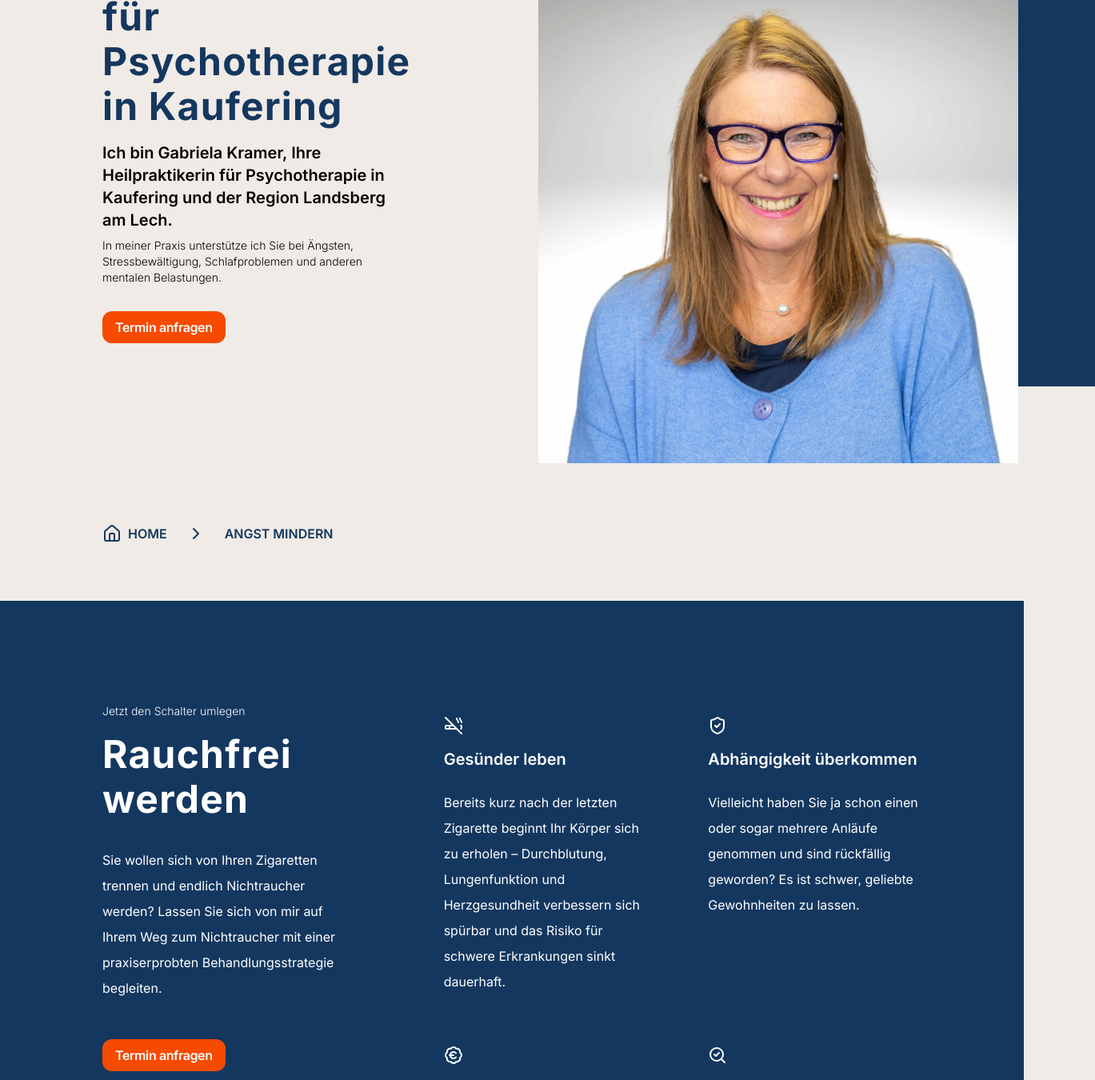
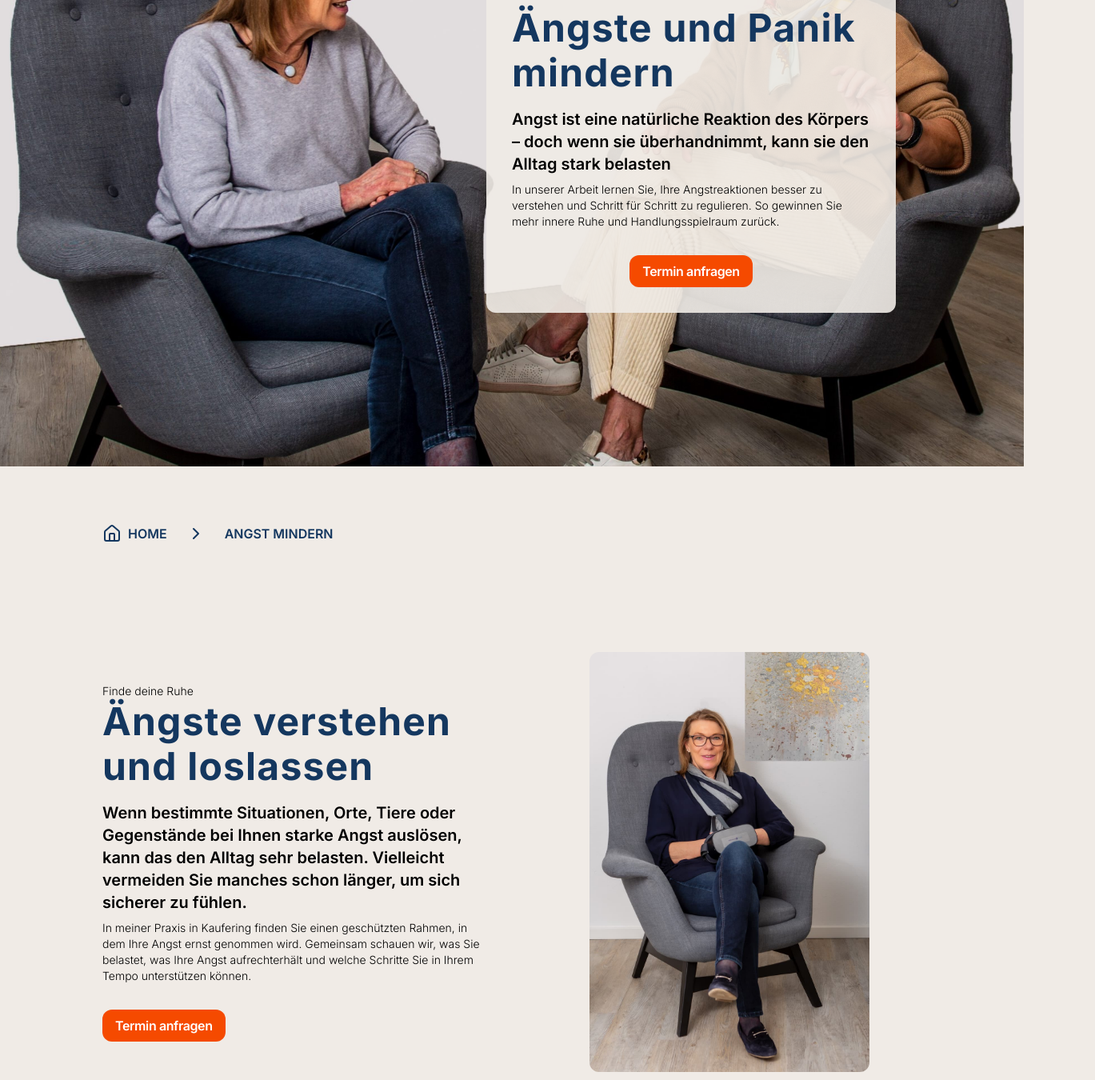
Before and after one commit to dscmari/gabriele-k, a Next.js app: page /angst-mindern in a window 1280 px wide. Shown: the part 420-1770 px from the top of the page at 80% size, 1369 px wide, since content can reach past the window. Built offline with nearby package versions, Linux system fonts and the light colour scheme.

Commit message:
implement first 3 sections of /angst-mindern

```diff
--- a/app/angst-mindern/page.tsx
+++ b/app/angst-mindern/page.tsx
@@ -1,16 +1,93 @@
-import React from "react";
-import Breadcrumbs from "../components/Breadcrumps";
+import Image from "next/image";
 import Hero from "../components/Hero";
 import Features from "../components/Features";
+import { anxiety } from "../data/FeaturesData";
 import Accordeon from "../components/Accordeon";
+import ContactBtn from "../components/buttons/ContactBtn";
 
 export default function page() {
+  const hero = {
+    title: "Ängste und Panik mindern",
+    subtitle:
+      "Angst ist eine natürliche Reaktion des Körpers – doch wenn sie überhandnimmt, kann sie den Alltag stark belasten",
+    intro:
+      "In unserer Arbeit lernen Sie, Ihre Angstreaktionen besser zu verstehen und Schritt für Schritt zu regulieren. So gewinnen Sie mehr innere Ruhe und Handlungsspielraum zurück.",
+    imgPathDesktop: "/images/portraits/vr_gk.jpg",
+  };
+  const { title, subtitle, intro, imgPathDesktop } = hero;
+
   return (
     <div>
       {" "}
-      <Hero imgPathDesktop="/images/portraits/gk_blue_vertikal.png" />
+      <Hero
+        imgPathDesktop={imgPathDesktop}
+        title={title}
+        subtitle={subtitle}
+        intro={intro}
+      />
+      <section className="lg:p-32 pt-12 flex flex-col gap-8 lg:flex-row lg:gap-16 lg:items-center">
+        <div className="px-4 lg:px-0 flex flex-col lg:flex-1">
+          <span className="font-light text-sm mx-auto lg:mx-0">
+            Finde deine Ruhe
+          </span>
+          <h1 className="text-center lg:text-start mb-8 lg:!text-3xl/12 xl:!text-5xl/14 !font-bold tracking-wide text-custom-blue">
+            Ängste verstehen und loslassen
+          </h1>
+          <h2>
+            Wenn bestimmte Situationen, Orte, Tiere oder Gegenstände bei Ihnen
+            starke Angst auslösen, kann das den Alltag sehr belasten. Vielleicht
+            vermeiden Sie manches schon länger, um sich sicherer zu fühlen.
+          </h2>
+          <p className="mb-8 font-light text-sm">
+            In meiner Praxis in Kaufering finden Sie einen geschützten Rahmen,
+            in dem Ihre Angst ernst genommen wird. Gemeinsam schauen wir, was
+            Sie belastet, was Ihre Angst aufrechterhält und welche Schritte Sie
+            in Ihrem Tempo unterstützen können.
+          </p>
+          <ContactBtn className="self-center lg:self-start" />
+        </div>
+        <div className="lg:flex-1 relative ">
+          <Image
+            src={"/images/portraits/sitting_front_gk_small.jpg"}
+            alt="Portraitfoto von Heilpraktikerin für Psychotherapie Gaby Kramer"
+            width={350}
+            height={525}
+            className="object-cover lg:rounded-xl mx-auto"
+          />
+        </div>
+      </section>
       <section className="bg-custom-blue text-white p-4 py-24 mt-16 md:p-16 lg:p-32 scroll-mt-24">
-        <Features />
+        <Features data={anxiety} />
+      </section>
+      <section className="lg:p-32 pt-12 flex flex-col gap-8 lg:flex-row lg:gap-16 lg:items-center">
+        <div className="lg:flex-1">
+          <Image
+            src={"/images/portraits/writing_gk.jpg"}
+            alt="Bild einer Sitzung, in der eine VR-Brille verwendet wird"
+            width={400}
+            height={400}
+            className="object-cover lg:rounded-xl mx-auto"
+          />
+        </div>
+        <div className="px-4 lg:px-0 flex flex-col lg:flex-1">
+          <span className="font-light text-sm mx-auto lg:mx-0">
+            Deine Angst hat einen Namen
+          </span>
+          <h1 className="text-center lg:text-start mb-8 lg:!text-3xl/12 xl:!text-5xl/14 !font-bold tracking-wide text-custom-blue">
+            Phobien verstehen und ernst nehmen
+          </h1>
+          <h2>
+            Phobien können den Alltag stark einschränken. Erfahren Sie, was
+            hinter den Ängsten steckt und was wir gemeinsam in meiner Praxis in Kaufering für Sie tun können
+          </h2>
+          <p className="mb-8 font-light text-sm">
+            In meiner Praxis in Kaufering finden Sie einen geschützten Rahmen,
+            in dem Ihre Angst ernst genommen wird. Gemeinsam schauen wir, was
+            Sie belastet, was Ihre Angst aufrechterhält und welche Schritte Sie
+            in Ihrem Tempo unterstützen können.
+          </p>
+          <ContactBtn className="self-center lg:self-start" />
+        </div>
       </section>
       <section className="py-24 lg:p-32">
         <div className="flex flex-col px-4 lg:px-0">
--- a/app/components/Features.tsx
+++ b/app/components/Features.tsx
@@ -1,41 +1,28 @@
 import { BadgeEuro, CigaretteOff, SearchCheck, ShieldCheck } from "lucide-react";
 import ContactBtn from "./buttons/ContactBtn";
 
+type Bullet = {
+  icon: React.ReactNode
+  header: string
+  text: string
+}
+
+type Data = {
+      headline: string,
+    subheader: string,
+    intro: string,
+    bullets: Bullet[]
+}
+
 type Props = {
   classname?: string;
+  data: Data
 };
 
-export default function Features({ classname }: Props) {
-  const smoke = {
-    headline: "Rauchfrei werden",
-    subheader: "Jetzt den Schalter umlegen",
-    intro:
-      "Sie wollen sich von Ihren Zigaretten trennen und endlich Nichtraucher werden? Lassen Sie sich von mir auf Ihrem Weg zum Nichtraucher mit einer praxiserprobten Behandlungsstrategie begleiten.",
-    bullets: [
-      {
-        icon: <CigaretteOff className="shrink-0" />,
-        header: "Gesünder leben",
-        text: "Bereits kurz nach der letzten Zigarette beginnt Ihr Körper sich zu erholen – Durchblutung, Lungenfunktion und Herzgesundheit verbessern sich spürbar und das Risiko für schwere Erkrankungen sinkt dauerhaft.",
-      },
-      {
-        icon: <ShieldCheck className="shrink-0" />,
-        header: "Abhängigkeit überkommen",
-        text: "Vielleicht haben Sie ja schon einen oder sogar mehrere Anläufe genommen und sind rückfällig geworden? Es ist schwer, geliebte Gewohnheiten zu lassen. ",
-      },
-      {
-        icon: <BadgeEuro className="shrink-0" />,
-        header: "Geld sparen",
-        text: "Ein Raucher gibt im Schnitt über 2.000€ pro Jahr für Zigaretten aus – Geld, das Sie künftig für schönere Dinge nutzen können.",
-      },
-      {
-        icon: <SearchCheck className="shrink-0" />,
-        header: "Vorbild sein",
-        text: "Nichtraucher zu werden schützt nicht nur Sie selbst, sondern auch Ihre Familie und Kinder vor den Folgen des Passivrauchens.",
-      },
-    ],
-  };
+export default function Features({ classname, data }: Props) {
 
-  const { headline, subheader, intro, bullets } = smoke;
+
+  const { headline, subheader, intro, bullets } = data;
 
   return (
     <div
--- a/app/components/Hero.tsx
+++ b/app/components/Hero.tsx
@@ -9,17 +9,19 @@ type Props = {
   className?: string;
   title?: React.ReactNode;
   subtitle?: string;
-  text?: string;
+  intro?: string;
   imgPathMobile?: string;
   imgPathDesktop?: string;
 };
 
-export default function ATF({
+export default function Hero({
   className,
+  title,
+  subtitle,
+  intro,
   imgPathMobile,
   imgPathDesktop,
 }: Props) {
-  const backgroundimage = imgPathDesktop;
   const pathname = usePathname();
 
   return (
@@ -69,23 +71,26 @@ export default function ATF({
         </div>
       )}
 
-      {pathname === "/" ? (
-        <div
-          className="hidden md:block h-screen relative bg-cover bg-center"
-          style={{ backgroundImage: `url(${backgroundimage})` }}
-        >
+      {true ? (
+        <div className="hidden md:block  h-screen relative">
+          <Image
+            src={imgPathDesktop!}
+            alt={
+              "Hintergrund Bild von Heilpraktikerin für Psychotherapie Gabriele Kramer im Gespräch"
+            }
+            fill
+            className="object-cover"
+            priority
+          />
           <div className="flex flex-col p-8 rounded-xl bg-custom-beige/90 max-w-4/5 xl:max-w-2/5 absolute top-1/2 -translate-y-1/2 right-1/8">
             <h1 className="mb-8 lg:!text-3xl/12 xl:!text-5xl/14 !font-bold tracking-wide text-custom-blue">
-              Heilpraktikerin für Psychotherapie in Kaufering
+              {title}
             </h1>
             <h2>
-              Ich bin Gabriela Kramer, Ihre Heilpraktikerin für Psychotherapie
-              in Kaufering und der Region Landsberg am Lech.
+             {subtitle}
             </h2>
             <p className="mb-8 font-light text-sm">
-              In meiner Praxis unterstütze ich Sie bei Ängsten,
-              Stressbewältigung, Schlafproblemen und anderen mentalen
-              Belastungen.
+          {intro}
             </p>
             <ContactBtn className="self-center" />
           </div>
@@ -110,7 +115,7 @@ export default function ATF({
           <div className="flex-1 ">
             <div className="relative bg-custom-blue h-[600px] w-[600px]">
               <Image
-                src={"/images/portraits/gk_blue_vertikal.jpg"}
+                src={imgPathDesktop!}
                 alt={"Portrait von Gabriela Kramer"}
                 width={400}
                 height={400}
--- /dev/null
+++ b/app/data/FeaturesData.tsx
@@ -0,0 +1,68 @@
+import {
+  CigaretteOff,
+  ShieldCheck,
+  BadgeEuro,
+  SearchCheck,
+  BoxSelect,
+  Moon,
+  Plane,
+  Users,
+} from "lucide-react";
+
+export const smoke = {
+  headline: "Rauchfrei werden",
+  subheader: "Jetzt den Schalter umlegen",
+  intro:
+    "Sie wollen sich von Ihren Zigaretten trennen und endlich Nichtraucher werden? Lassen Sie sich von mir auf Ihrem Weg zum Nichtraucher mit einer praxiserprobten Behandlungsstrategie begleiten.",
+  bullets: [
+    {
+      icon: <CigaretteOff className="shrink-0" />,
+      header: "Gesünder leben",
+      text: "Bereits kurz nach der letzten Zigarette beginnt Ihr Körper sich zu erholen – Durchblutung, Lungenfunktion und Herzgesundheit verbessern sich spürbar und das Risiko für schwere Erkrankungen sinkt dauerhaft.",
+    },
+    {
+      icon: <ShieldCheck className="shrink-0" />,
+      header: "Abhängigkeit überkommen",
+      text: "Vielleicht haben Sie ja schon einen oder sogar mehrere Anläufe genommen und sind rückfällig geworden? Es ist schwer, geliebte Gewohnheiten zu lassen. ",
+    },
+    {
+      icon: <BadgeEuro className="shrink-0" />,
+      header: "Geld sparen",
+      text: "Ein Raucher gibt im Schnitt über 2.000€ pro Jahr für Zigaretten aus – Geld, das Sie künftig für schönere Dinge nutzen können.",
+    },
+    {
+      icon: <SearchCheck className="shrink-0" />,
+      header: "Vorbild sein",
+      text: "Nichtraucher zu werden schützt nicht nur Sie selbst, sondern auch Ihre Familie und Kinder vor den Folgen des Passivrauchens.",
+    },
+  ],
+};
+
+export const anxiety = {
+  headline: "Spezifische Ängste",
+  subheader: "Jetzt Ängste bekämpfen",
+  intro:
+    "Bestimmte Situationen, Orte oder Gedanken lösen bei Ihnen starke Angstreaktionen aus? Mit gezielten Methoden helfe ich Ihnen, Ihre spezifischen Ängste zu verstehen und Schritt für Schritt zu überwinden.",
+  bullets: [
+    {
+      icon: <BoxSelect className="shrink-0" />,
+      header: "Angst vor Enge",
+      text: "Aufzüge, volle Busse oder geschlossene Räume – das Gefühl, nicht entkommen zu können, löst sofort Panik aus und schränkt den Alltag spürbar ein.",
+    },
+    {
+      icon: <Users className="shrink-0" />,
+      header: "Angst vor Menschen",
+      text: "In Gesellschaft fühlt es sich eng an – Blicke, Gespräche oder Menschenmengen lösen ein Unbehagen aus, das Sie am liebsten vermeiden würden.",
+    },
+    {
+      icon: <Plane className="shrink-0" />,
+      header: "Angst vor dem Fliegen",
+      text: "Schon der Gedanke ans Einsteigen reicht aus – Reisen werden gemieden, Urlaubspläne scheitern, und das Gefühl der Kontrolle fehlt völlig.",
+    },
+    {
+      icon: <Moon className="shrink-0" />,
+      header: "Angst vor der Zukunft",
+      text: "Was kommt noch alles auf mich zu? Wenn Sorgen um Job, Familie oder Gesundheit nicht mehr abschalten lassen und der Alltag zur Last wird.",
+    },
+  ],
+};
--- a/app/page.tsx
+++ b/app/page.tsx
@@ -3,14 +3,24 @@ import Hero from "./components/Hero";
 import ContactBtn from "./components/buttons/ContactBtn";
 import AccordeonClean from "./components/AccordeonClean";
 import Features from "./components/Features";
+import { smoke } from "./data/FeaturesData"
 import Accordeon from "./components/Accordeon";
 import ScrollToTopBtn from "./components/buttons/ScrollToTopBtn";
 import Newsletter from "./components/newsletter/Newsletter";
 
 export default function Home() {
+
+  const hero = {
+    title : "Heilpraktikerin für Psychotherapie in Kaufering",
+    subtitle: "Ich bin Gabriela Kramer, Ihre Heilpraktikerin für Psychotherapie in Kaufering und der Region Landsberg am Lech.",
+    intro: "In meiner Praxis unterstütze ich Sie bei Ängsten, Stressbewältigung, Schlafproblemen und anderen mentalen Belastungen.",
+    imgPathDesktop: "/images/portraits/buero_gk.png",
+  }
+  const {title, subtitle, intro, imgPathDesktop} = hero
+
   return (
     <div>
-      <Hero imgPathDesktop="/images/portraits/buero_gk.png" />
+      <Hero imgPathDesktop={imgPathDesktop} title={title} subtitle={subtitle} intro={intro} />
       <section className="lg:p-32 pt-12 flex flex-col gap-8 lg:flex-row lg:gap-16 lg:items-center">
         <div className="px-4 lg:px-0 flex flex-col lg:flex-1">
           <span className="font-light text-sm mx-auto lg:mx-0">
@@ -41,7 +51,7 @@ export default function Home() {
         </div>
       </section>
       <section className="bg-custom-blue text-white p-4 py-24 mt-24 lg:mt-0 md:p-16 lg:p-32 scroll-mt-24">
-        <Features />
+        <Features data={smoke} />
       </section>
       <section id="ueber-uns" className="pt-24 md:p-16 lg:pt-32 lg:px-32">
         <div className="flex flex-col px-4 lg:px-0">
```
Also changed, not shown: public/images/portraits/vr_gk.jpg.
